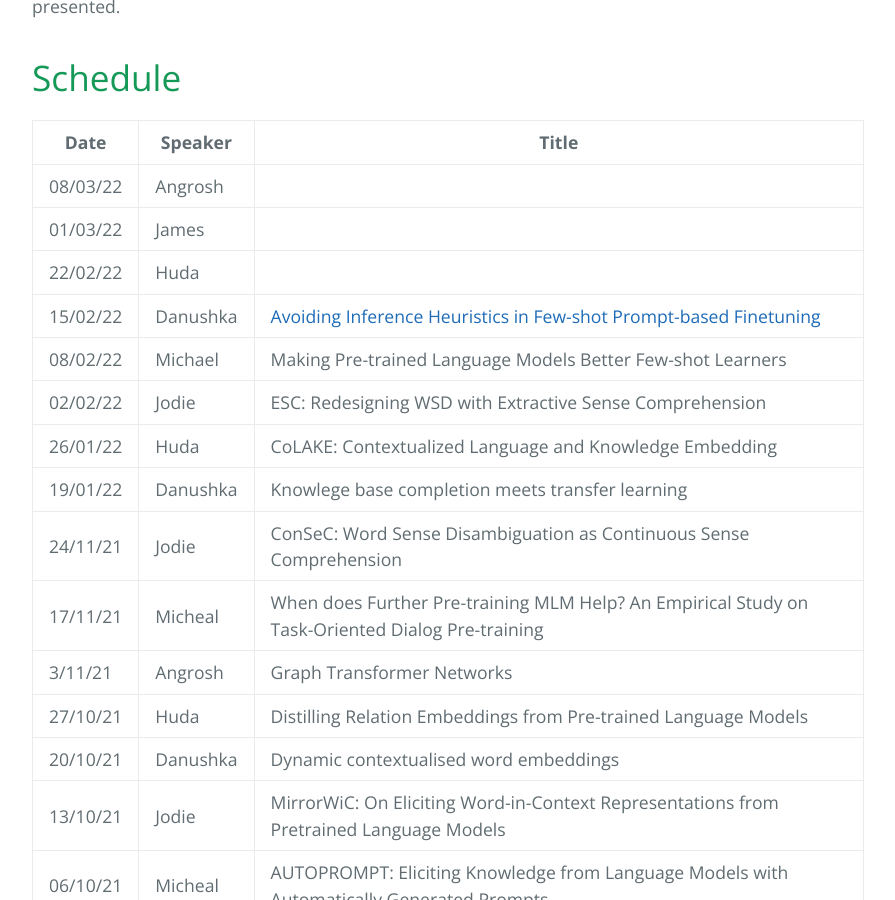
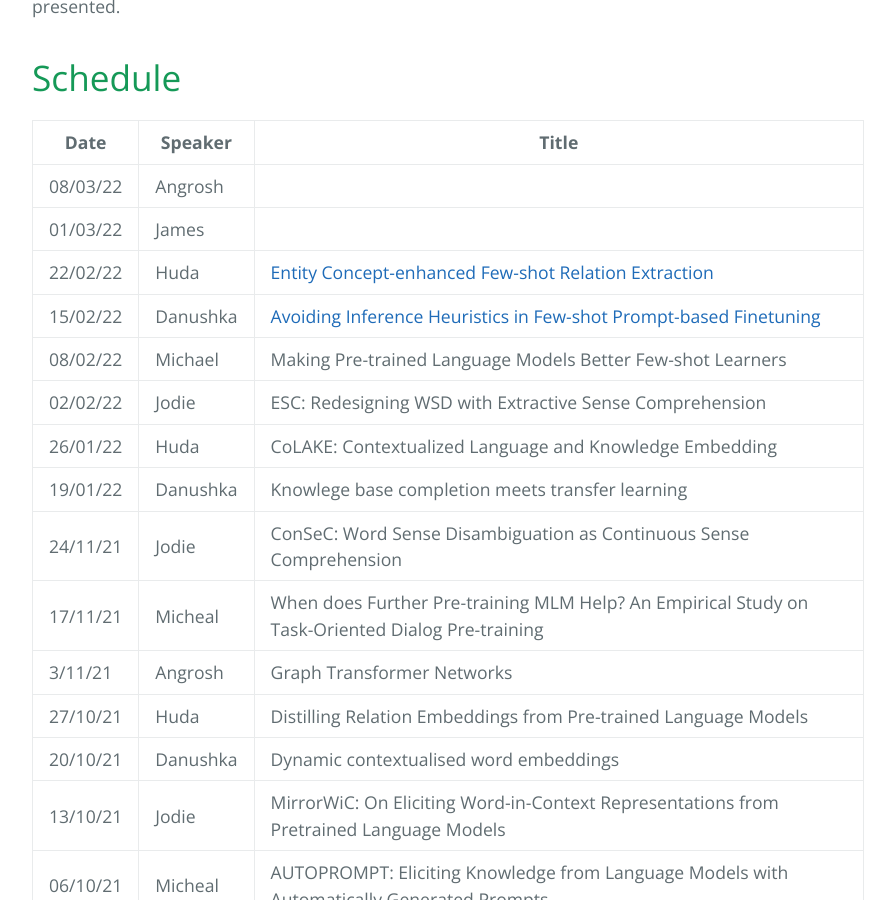
Before and after one commit to LivNLP/livnlp.github.io, a Jekyll site: the page built from reading.md, in a window 1280 px wide and 900 px high, scrolled down 454 px. Shown: the whole window, without its empty margins (192-1087 px from the left). Built offline with Jekyll 4.4.1, drawn with Linux system fonts in a browser that asks for light colours.

Commit message:
Update reading.md

```diff
--- a/reading.md
+++ b/reading.md
@@ -15,7 +15,7 @@ We meet on a weely basis to discuss recent research papers. Here is the schedule
 | ----- | ------- | ----- |
 | 08/03/22	| Angrosh| |
 | 01/03/22	| James	| |
-| 22/02/22	| Huda	| |
+| 22/02/22	| Huda	| [Entity Concept-enhanced Few-shot Relation Extraction](https://aclanthology.org/2021.acl-short.124.pdf)|
 | 15/02/22	| Danushka	| [Avoiding Inference Heuristics in Few-shot Prompt-based Finetuning](https://aclanthology.org/2021.emnlp-main.713/)|
 | 08/02/22	| Michael	| Making Pre-trained Language Models Better Few-shot Learners |
 | 02/02/22	| Jodie	| ESC: Redesigning WSD with Extractive Sense Comprehension |
```
